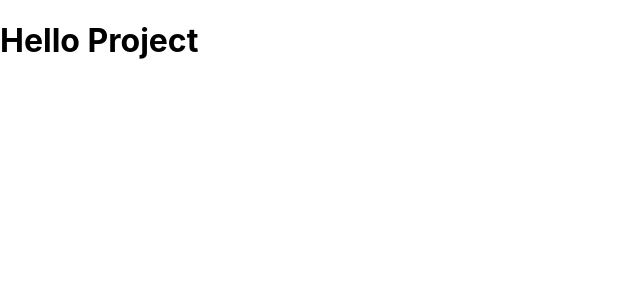
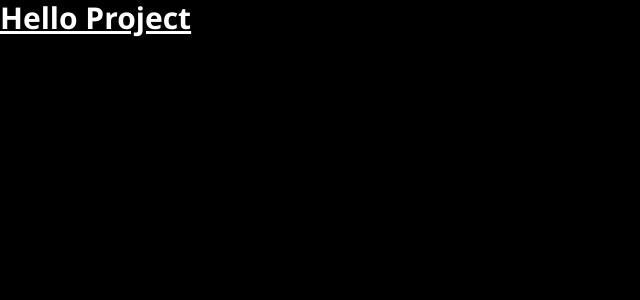
Before and after one commit to devpranab/Netflix-Clone-Frontend, a JavaScript app: page / in a window 1280 px wide. Shown: the top 300 px of the page, without its empty margins (0-640 px from the left). Built offline with nearby package versions, Linux system fonts and the light colour scheme; the HTML template or start-up script is replaced by a standard one.

Commit message:
Installed Tailwind CSS & Setup

```diff
--- a/package.json
+++ b/package.json
@@ -34,5 +34,10 @@
       "last 1 firefox version",
       "last 1 safari version"
     ]
+  },
+  "devDependencies": {
+    "autoprefixer": "^10.4.13",
+    "postcss": "^8.4.20",
+    "tailwindcss": "^3.2.4"
   }
 }
--- /dev/null
+++ b/postcss.config.js
@@ -0,0 +1,6 @@
+module.exports = {
+  plugins: {
+    tailwindcss: {},
+    autoprefixer: {},
+  },
+}
--- a/src/App.js
+++ b/src/App.js
@@ -3,7 +3,7 @@
 function App() {
   return (
     <>
-   <h1>Hello Project</h1>
+   <h1 className="text-3xl text-white font-bold underline">Hello Project</h1>
     </>
   );
 }
--- a/src/index.css
+++ b/src/index.css
@@ -1,13 +1,10 @@
-body {
-  margin: 0;
-  font-family: -apple-system, BlinkMacSystemFont, 'Segoe UI', 'Roboto', 'Oxygen',
-    'Ubuntu', 'Cantarell', 'Fira Sans', 'Droid Sans', 'Helvetica Neue',
-    sans-serif;
-  -webkit-font-smoothing: antialiased;
-  -moz-osx-font-smoothing: grayscale;
+@tailwind base;
+@tailwind components;
+@tailwind utilities;
+
+@import url('https://fonts.googleapis.com/css2?family=Lato:wght@300;400;700;900&display=swap');
+
+body{
+  background-color: #000;
+  font-family: 'Segoe UI', Tahoma, Geneva, Verdana, sans-serif;
 }
-
-code {
-  font-family: source-code-pro, Menlo, Monaco, Consolas, 'Courier New',
-    monospace;
-}
--- /dev/null
+++ b/tailwind.config.js
@@ -0,0 +1,8 @@
+/** @type {import('tailwindcss').Config} */
+module.exports = {
+  content: ["./src/**/*.{js,jsx,ts,tsx}"],
+  theme: {
+    extend: {},
+  },
+  plugins: [],
+}
```
Also changed, not shown: src/App.css (added), 1 other file (tests, documents, lock files or other folders).
